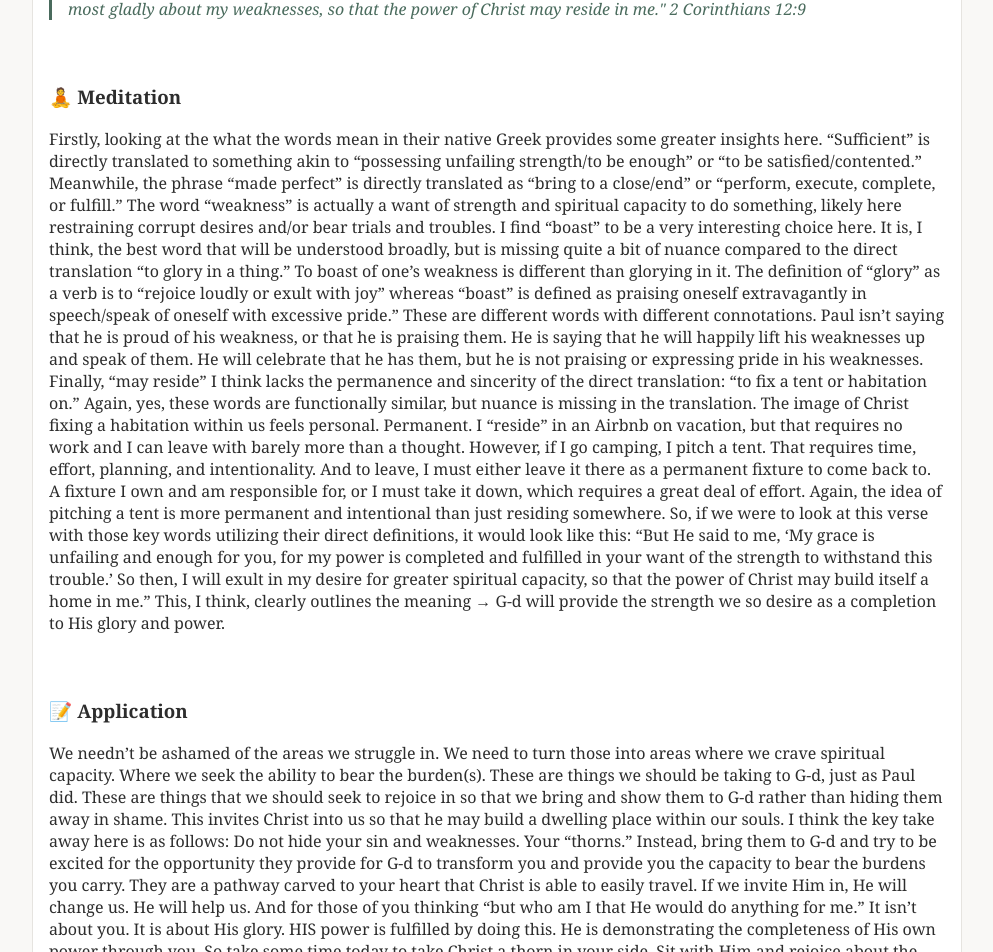
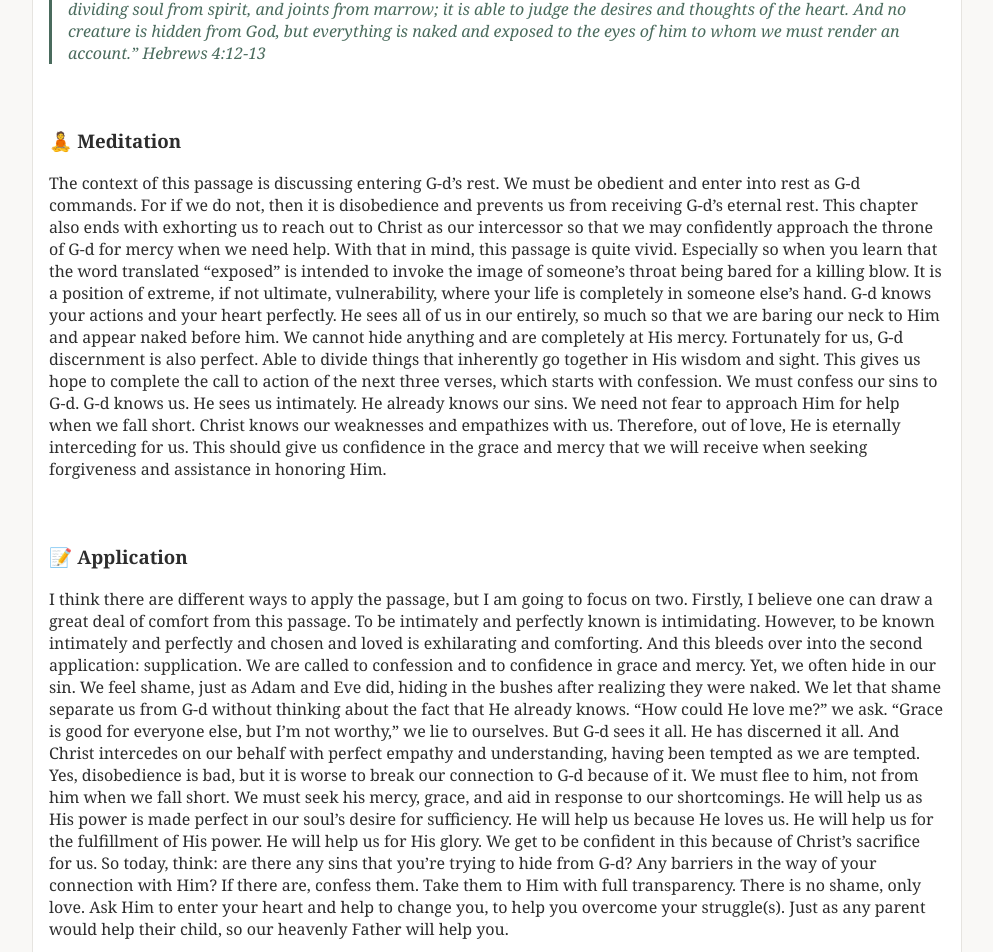
Before and after one commit to Aaron-Garrett/batjews_bible_bits, a React (Create React App) app: page / in a window 1280 px wide. Shown: the part 500-1452 px from the top of the page, without its empty margins (143-1136 px from the left). Built offline with nearby package versions, Linux system fonts and the light colour scheme.

Commit message:
Another devotional!

```diff
--- a/src/App.js
+++ b/src/App.js
@@ -18,6 +18,49 @@ function App() {
       </header>
       <main>
         <div>
+          <div className="devotional">
+            <h2>📅 June 17, 2026</h2>
+            <ScrollReveal>
+              <div className="scripture-verse">
+                <h3>📖 Scripture</h3>
+                <p>“For the word of God is living and active and sharper than any double-edged sword, piercing even to the point of dividing soul from spirit, and joints from marrow; it is able to judge the desires and thoughts of the heart. And no creature is hidden from God, but everything is naked and exposed to the eyes of him to whom we must render an account.” Hebrews 4:12-13</p>
+              </div>
+            </ScrollReveal>
+            <ScrollReveal>
+              <div className="meditation">
+                <h3>🧘 Meditation</h3>
+                <p>
+                  The context of this passage is discussing entering G-d’s rest. We must be obedient and enter into rest as G-d commands. For if we do not, then
+                  it is disobedience and prevents us from receiving G-d’s eternal rest. This chapter also ends with exhorting us to reach out to Christ as our
+                  intercessor so that we may confidently approach the throne of G-d for mercy when we need help. With that in mind, this passage is quite vivid.
+                  Especially so when you learn that the word translated “exposed” is intended to invoke the image of someone’s throat being bared for a killing blow.
+                  It is a position of extreme, if not ultimate, vulnerability, where your life is completely in someone else’s hand. G-d knows your actions and your heart
+                  perfectly. He sees all of us in our entirely, so much so that we are baring our neck to Him and appear naked before him. We cannot hide anything and are
+                  completely at His mercy. Fortunately for us, G-d discernment is also perfect. Able to divide things that inherently go together in His wisdom and sight.
+                  This gives us hope to complete the call to action of the next three verses, which starts with confession. We must confess our sins to G-d. G-d knows us.
+                  He sees us intimately. He already knows our sins. We need not fear to approach Him for help when we fall short. Christ knows our weaknesses and empathizes
+                  with us. Therefore, out of love, He is eternally interceding for us. This should give us confidence in the grace and mercy that we will receive when seeking
+                  forgiveness and assistance in honoring Him.
+                </p>
+              </div>
+            </ScrollReveal>
+            <ScrollReveal>
+              <div className="application">
+                <h3>📝 Application</h3>
+                <p>I think there are different ways to apply the passage, but I am going to focus on two. Firstly, I believe one can draw a great deal of comfort from this passage. To be intimately
+                   and perfectly known is intimidating. However, to be known intimately and perfectly and chosen and loved is exhilarating and comforting. And this bleeds over into the second
+                   application: supplication. We are called to confession and to confidence in grace and mercy. Yet, we often hide in our sin. We feel shame, just as Adam and Eve did, hiding in the
+                   bushes after realizing they were naked. We let that shame separate us from G-d without thinking about the fact that He already knows. “How could He love me?” we ask. “Grace is good
+                   for everyone else, but I’m not worthy,” we lie to ourselves. But G-d sees it all. He has discerned it all. And Christ intercedes on our behalf with perfect empathy and understanding,
+                   having been tempted as we are tempted. Yes, disobedience is bad, but it is worse to break our connection to G-d because of it. We must flee to him, not from him when we fall short. We
+                   must seek his mercy, grace, and aid in response to our shortcomings. He will help us as His power is made perfect in our soul’s desire for sufficiency. He will help us because He loves
+                   us. He will help us for the fulfillment of His power. He will help us for His glory. We get to be confident in this because of Christ’s sacrifice for us. So today, think: are there any
+                   sins that you’re trying to hide from G-d? Any barriers in the way of your connection with Him? If there are, confess them. Take them to Him with full transparency. There is no shame, only love.
+                  Ask Him to enter your heart and help to change you, to help you overcome your struggle(s). Just as any parent would help their child, so our heavenly Father will help you.
+                </p>
+              </div>
+            </ScrollReveal>
+          </div>
           <div className="devotional">
             <h2>📅 June 16, 2026</h2>
             <ScrollReveal>
```
